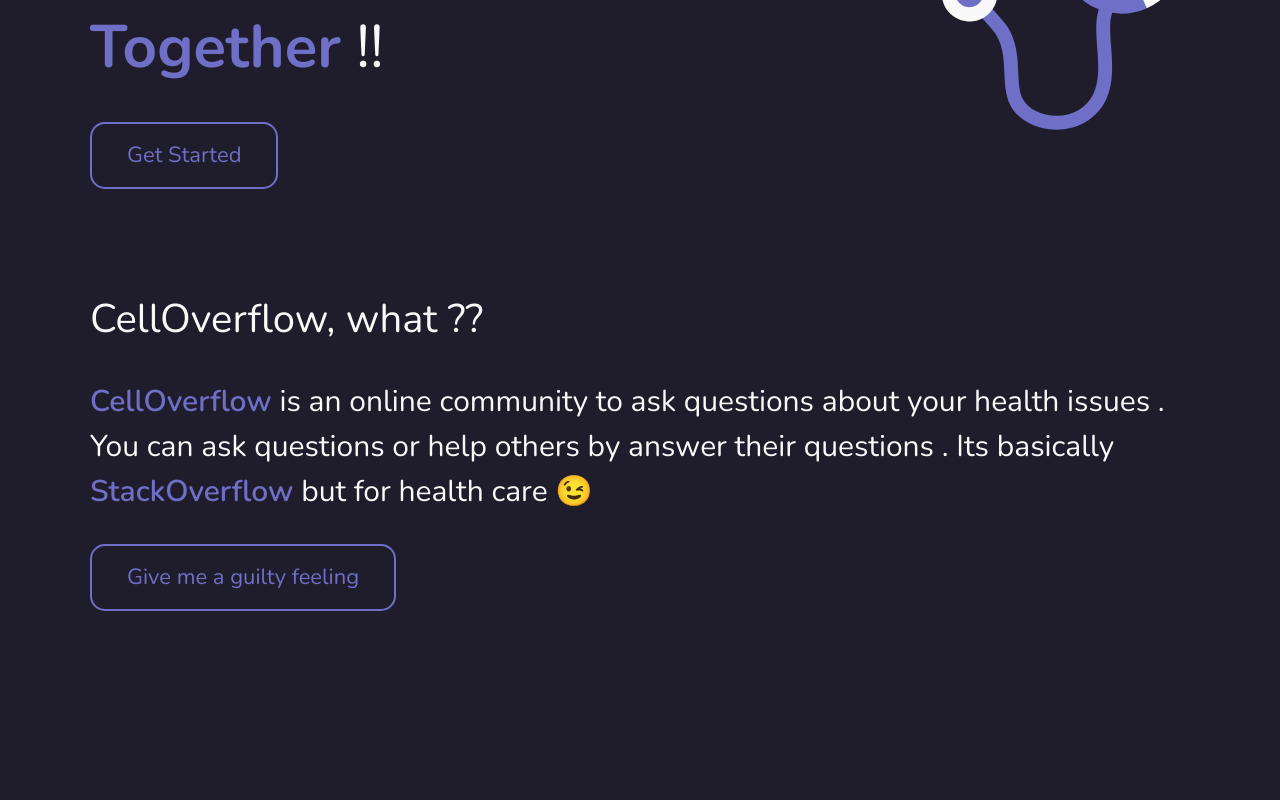
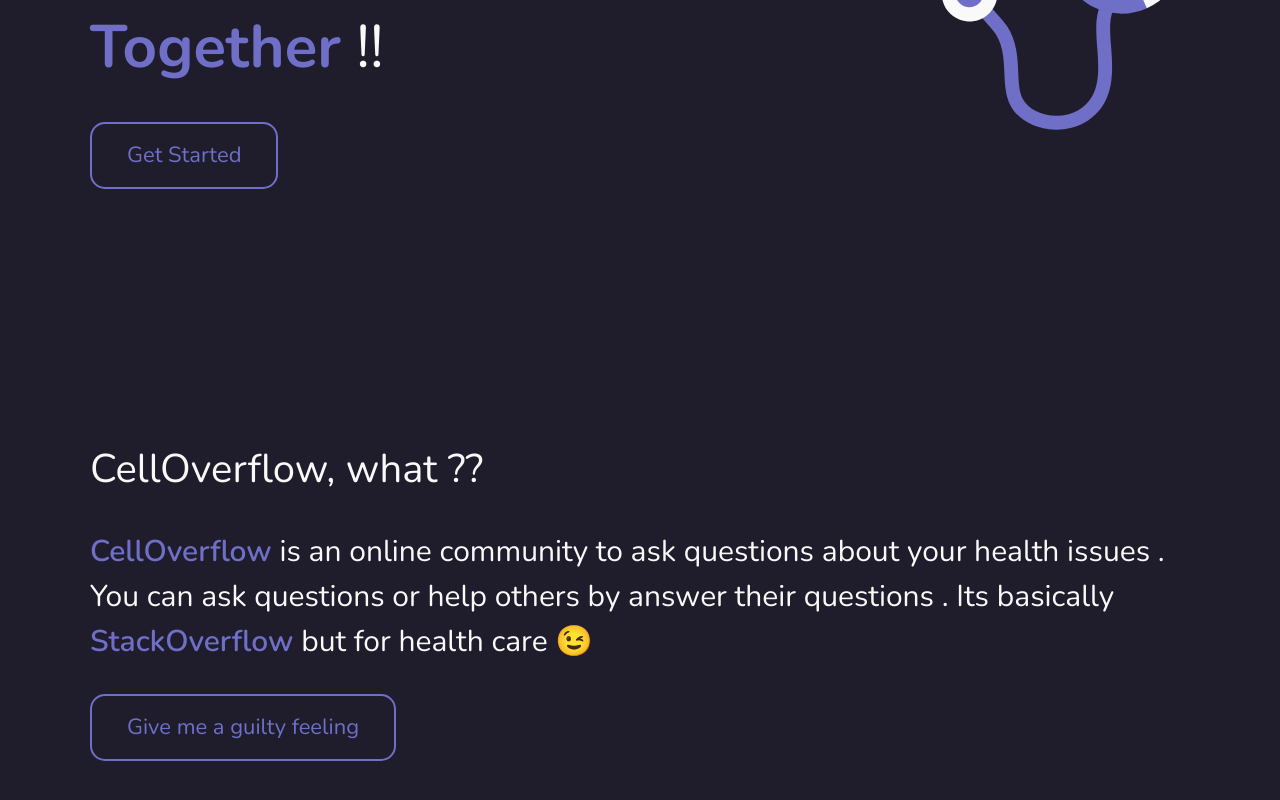
Before and after one commit to octoi/celloverflow, a React (Create React App) app: page / in a window 1280 px wide. Shown: the part 380-1180 px from the top of the page. Before the commit the page ends 1141 px from the top, so only its background shows below. Built offline with nearby package versions, Linux system fonts and the light colour scheme; no server answers.

Commit message:
(Give you up)

```diff
--- a/src/styles/homeStyles.js
+++ b/src/styles/homeStyles.js
@@ -10,6 +10,8 @@
   @media(max-width: 570px) {
     margin: 50px 10px;
   }
+
+  margin-bottom: 30px !important;
 `
 
 export const Main = styled.div`
@@ -70,7 +72,7 @@
 `
 
 export const Content = styled.div`
-  margin-top: 100px;
+  margin-top: 250px;
 
   h2 {
     font-size: 40px;
@@ -103,6 +105,8 @@
   }
 
   @media(max-width: 570px) {
+    margin-top: 100px;
+
     h2 {
       font-size: 30px;
     }
```
